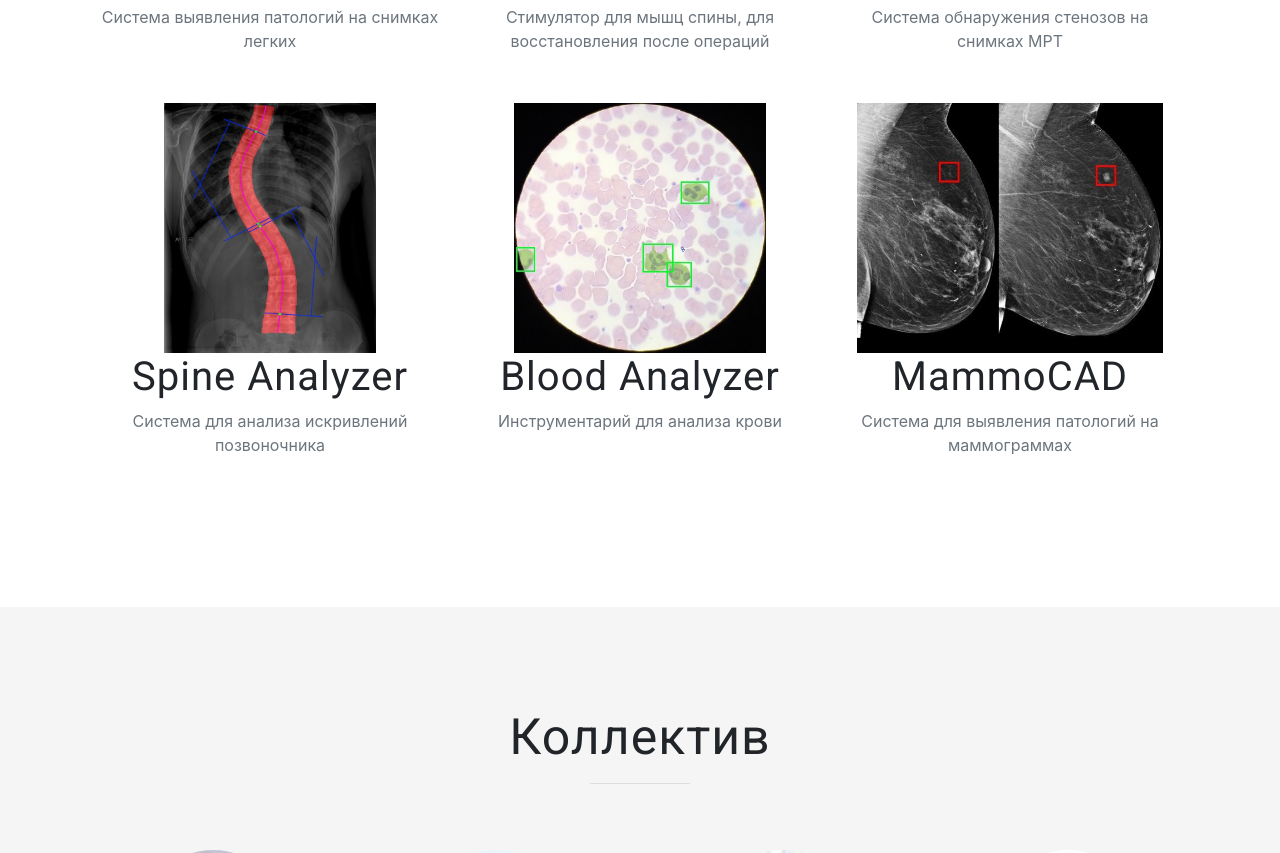
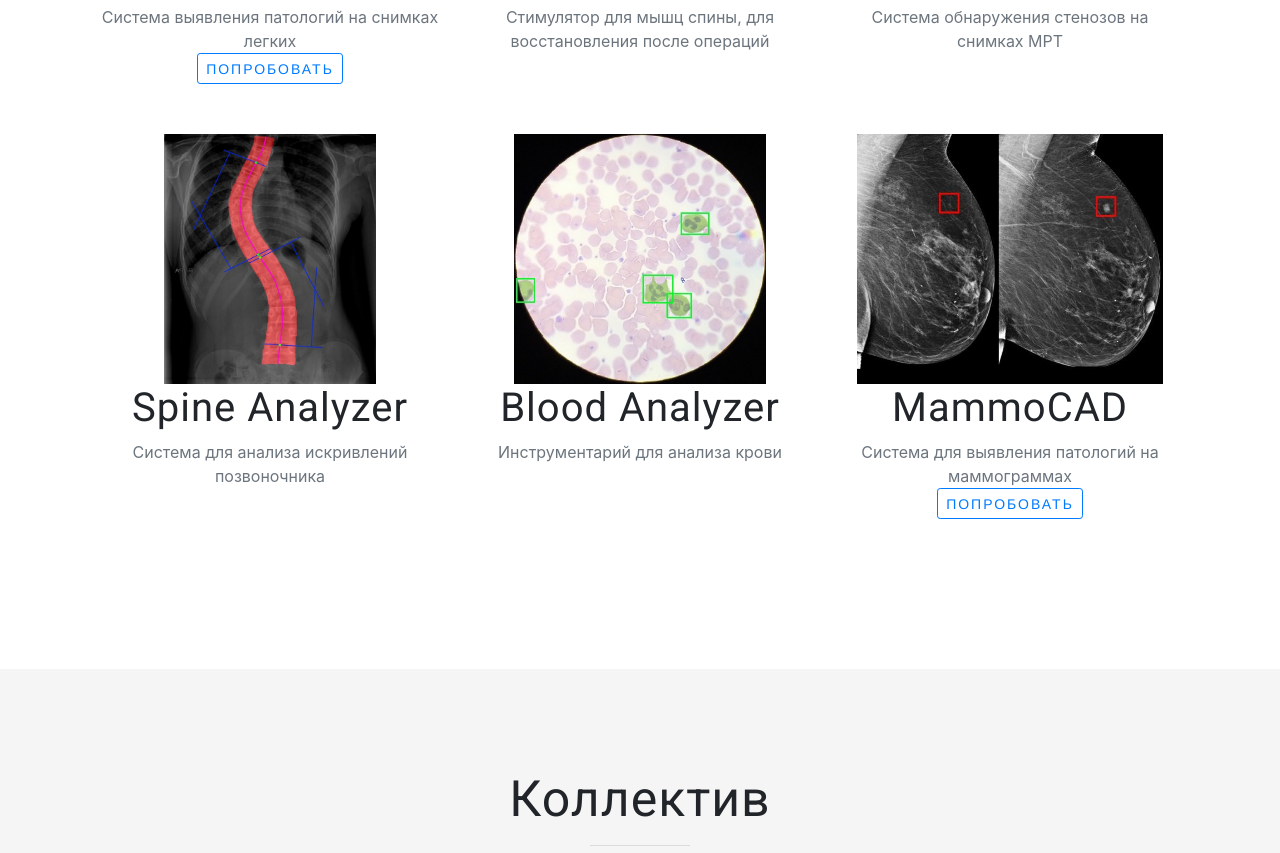
Before and after one commit to alushnikov/ru, a website with bundled scripts: page index.html in a window 1280 px wide. Shown: the part 1016-1869 px from the top of the page. Built offline with nearby package versions, Linux system fonts and the light colour scheme.

Commit message:
Add links

```diff
--- a/index.html
+++ b/index.html
@@ -83,6 +83,7 @@
                         <img style="height: 250px;" src="projects/watcher.jpg" alt="Project image">
                         <h1>CXR Watcher</h1>
                         <div class="text-muted">Система выявления патологий на снимках легких</div>
+                        <a class="btn btn-outline-primary btn-sm" href="http://app.futuremed.systems/lungs/">Попробовать</a>
                     </div>
                     <div class="col-md-4 project-item">
                         <img style="height: 250px;" src="projects/myostimulator.png" alt="Project image">
@@ -108,6 +109,7 @@
                         <img style="height: 250px;" src="projects/mammography.jpg" alt="Project image">
                         <h1>MammoCAD</h1>
                         <div class="text-muted">Система для выявления патологий на маммограммах</div>
+                        <a class="btn btn-outline-primary btn-sm" href="http://app.futuremed.systems/mammography/">Попробовать</a>
                     </div>
                 </div>
             </div>
```
